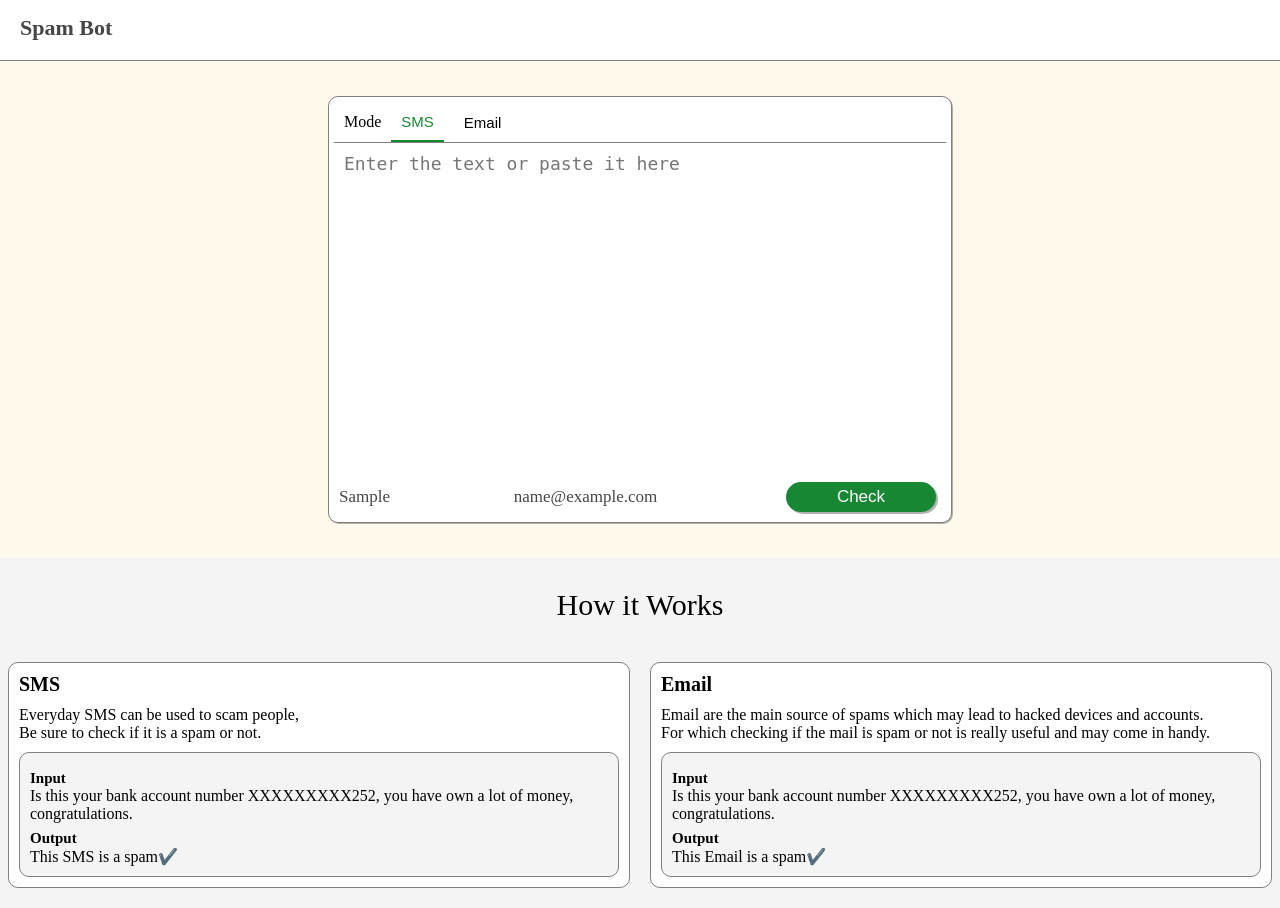
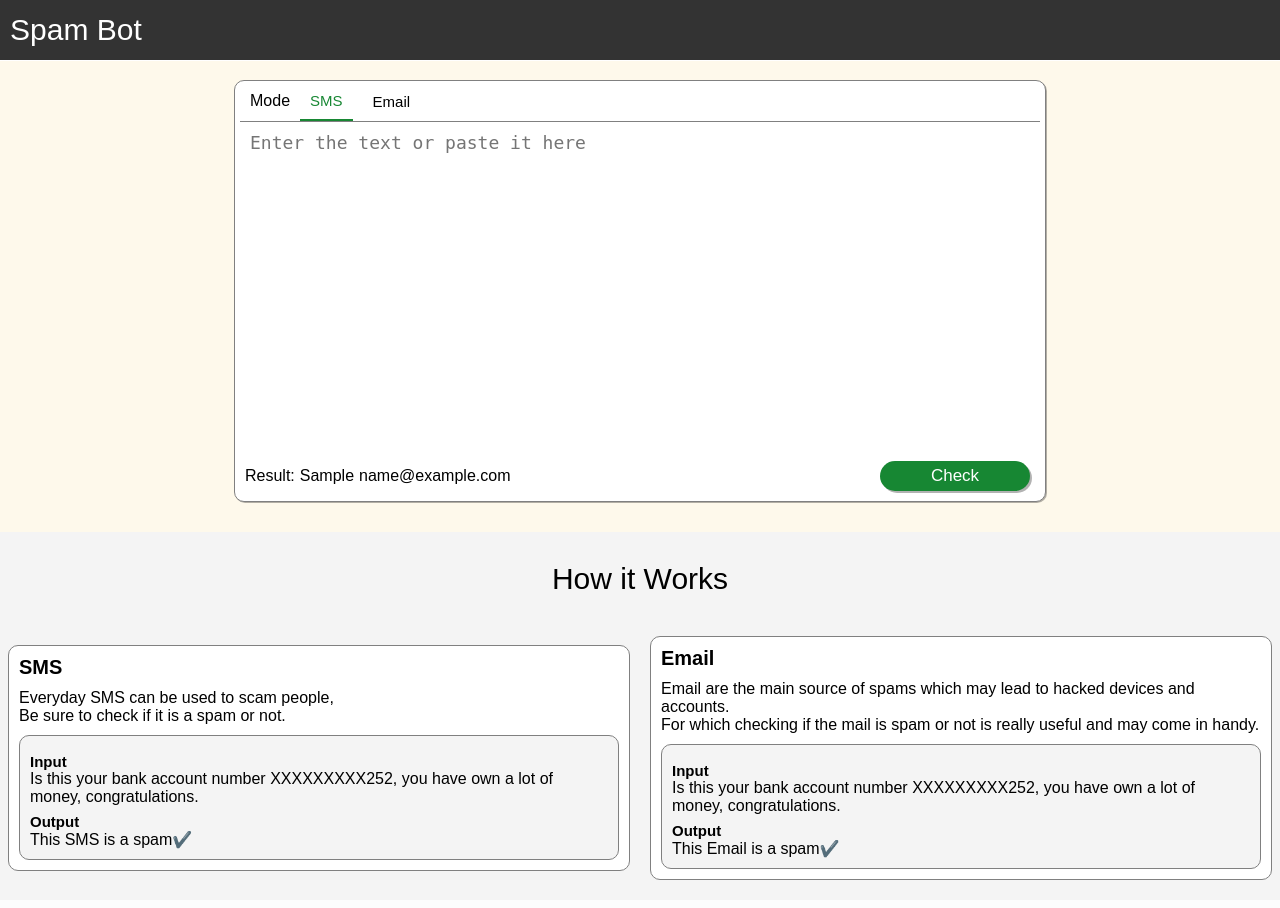
Before and after one commit to Simpl1fy/Spam-Classifier-Project, a Flask app: template templates/index.html in a window 1280 px wide. After the commit the page ends 880 px from the top, so only its background shows below. Run offline with Flask 3, Linux system fonts and the light colour scheme; the template is opened without the code that fills it: most values are stand-ins (such as "Sample title", 1, 10 or a date in 2020).

Commit message:
added fixed navbar and flex boxed the result

```diff
--- a/app.py
+++ b/app.py
@@ -23,9 +23,9 @@ def sms_prediction():
         print('Prediction Completed')
         print(output)
         if (output == 1):
-            sms_res = "a spam✔️"
+            sms_res = "SMS is a spam✔️"
         else:
-            sms_res = "is not a spam❌"
+            sms_res = "Email is not a spam❌"
         print(sms_res)
         return render_template('index.html', sms_output=sms_res, email_output="")
 
@@ -47,9 +47,9 @@ def email_prediction():
         print('Prediction Completed')
         print(output)
         if (output == 1):
-            email_res = "a spam✔️"
+            email_res = "Email is a spam✔️"
         else:
-            email_res = "is not a spam❌"
+            email_res = "Email is not a spam❌"
         print(email_res)
         return render_template('index.html', email_output=email_res, sms_output="")
 
--- a/static/css/style.css
+++ b/static/css/style.css
@@ -1,28 +1,26 @@
 body {
 	margin: 0;
 	padding: 0;
+	font-family: Arial, Helvetica, sans-serif;
 }
 
-.navbar {
-	display:flex;
-	flex-direction: row;
-	justify-content: space-between;
-	background-color: white;
-	border-bottom: 1px solid grey;
-	padding-top: 10px;
-	padding-bottom: 10px;
-}
-
-.navbar {
+#navbar {
 	display:flex;
 	flex-direction: row;
 	justify-content: space-between;
 	align-items: center;
-	background-color: white;
-	border-bottom: 1px solid grey;
-	padding-top: 10px;
-	padding-bottom: 10px;
+	background-color: #333;
+	color: white;
+	font-size: 30px;
+	border-bottom: 1px solid white;
+	padding: 10px 10px;
 	height: 40px;
+}
+
+.sticky {
+	position: fixed;
+	top: 0;
+	width: 100%;
 }
 
 
@@ -65,17 +63,6 @@ body {
 }
 
 
-
-#heading {
-	margin-top: 0px;
-	margin-bottom: 5px;
-	text-align: center;
-	font-size: 22px;
-	padding-left: 7px;
-	color: rgb(70, 70, 70);
-	padding-left: 20px;
-}
-
 #form-container {
 	display: flex;
 	flex-direction: column;
@@ -83,42 +70,21 @@ body {
 	align-items: center;
 	background-color: rgb(254, 249, 235);
 	padding-bottom: 30px;
-	padding-top: 30px;
+	padding-top: 80px;
 }
 
 #text-form {
-	margin-left: 20px;
-	margin-right: 20px;
-	margin-top:5px;
-	margin-bottom: 5px;
-	padding: 5px;
+	margin: 0px 20px;
+	padding: 0px 5px;
+	padding-bottom: 5px;
 	border: 1px solid grey;
 	border-radius: 10px;
 	box-shadow: 1px 1px rgba(0,0,0,0.3);
 	background-color: white;
+	width: 800px;
 }
 
-#text-form-email {
-	margin-left: 20px;
-	margin-right: 20px;
-	margin-top:5px;
-	margin-bottom: 5px;
-	padding: 5px;
-	border: 1px solid grey;
-	border-radius: 10px;
-	box-shadow: 1px 1px rgba(0,0,0,0.3);
-	background-color: white;
-}
-
-#container-heading {
-	text-align: center;
-	font-size: 17px;
-	margin-top: 0px;
-	margin-bottom: 0px;
-	color: rgb(70, 70, 70);
-}
-
-#text, #mail-text {
+#text {
 	resize: none;
 	width:600px;
 	height: 300px;
@@ -132,10 +98,6 @@ body {
 	outline: none;
 }
 
-#mail-text:focus {
-	outline: none;
-}
-
 #output-submit {
 	margin-left: 5px;
 	margin-right: 5px;
@@ -144,7 +106,18 @@ body {
 	align-items: baseline;
 }
 
-#submit-button-sms, #submit-button-email {
+.result-flex {
+	display: flex;
+	flex-direction: row;
+	justify-content: left;
+	align-items: baseline;
+}
+
+.sms-res, .email-res {
+	padding-left: 5px;
+}
+
+#submit-button {
 	width: 150px;
 	margin: 5px;
 	padding: 5px 17px;
@@ -156,15 +129,7 @@ body {
 	box-shadow: 2px 2px rgba(0,0,0,0.3);
 }
 
-#submit-button-sms:hover {
-	cursor: pointer;
-	background-color: rgb(18, 192, 18);
-	width: 160px;
-	transition: background-color 0.25s;
-	transition: width 0.25s;
-}
-
-#submit-button-email:hover {
+#submit-button:hover {
 	cursor: pointer;
 	background-color: rgb(18, 192, 18);
 	width: 160px;
--- a/static/scripts/script.js
+++ b/static/scripts/script.js
@@ -20,3 +20,17 @@ for(var i=0; i<modeBtns.length; i++) {
         }
     });
 }
+
+
+window.onscroll = function() {myFunction()};
+
+var navbar = document.getElementById('navbar');
+var sticky = navbar.offsetTop;
+
+function myFunction() {
+    if(window.pageYOffset >= sticky) {
+        navbar.classList.add('sticky');
+    } else {
+        navbar.classList.remove('sticky');
+    }
+}
--- a/templates/index.html
+++ b/templates/index.html
@@ -8,8 +8,8 @@
 </head>
 <body>
 
-    <div class="navbar">
-      <h1 id="heading">Spam Bot</h1>
+    <div id="navbar">
+      Spam Bot
     </div>
 
     <div id="form-container">
@@ -21,9 +21,14 @@
         </div>
         <textarea name="text" id="text" cols="30" rows="40" placeholder="Enter the text or paste it here" required></textarea> <br><br>
         <div id="output-submit">
-          <span style="font-size: 17px; color: rgb(70, 70, 70);">{{sms_output}}</span>
-          <span style="font-size: 17px; color: rgb(70, 70, 70);">{{email_output}}</span>
-          <input type="submit" value="Check" id="submit-button-sms">
+          <div class="result-flex">
+            <!-- <span style="font-size: 17px; color: rgb(70, 70, 70);">{{sms_output}}</span>
+            <span style="font-size: 17px; color: rgb(70, 70, 70);">{{email_output}}</span   -->
+              Result:
+              <div class="sms-res">{{sms_output}}</div>
+              <div class="email-res">{{email_output}}</div>
+          </div>
+          <input type="submit" value="Check" id="submit-button">
         </div>
       </form>
     </div>
```
